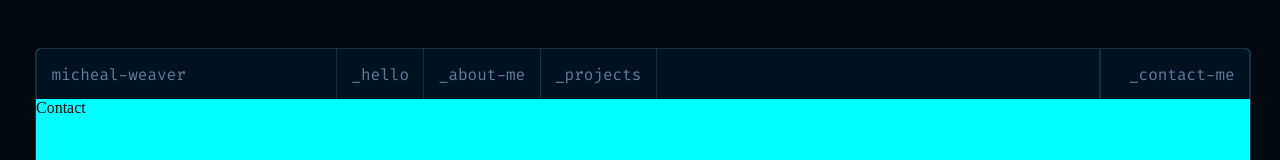
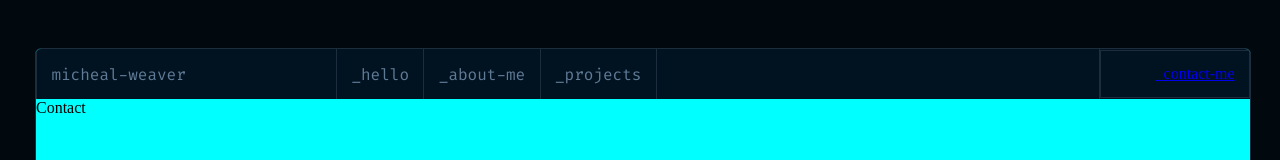
Before and after one commit to INDIANA-Jen/portfolio_client, a React (Vite) app: page /contact in a window 1280 px wide. Shown: the top 160 px of the page. Built offline with nearby package versions, Linux system fonts and the light colour scheme.

Commit message:
test code active navbar elements: Navcard

```diff
--- a/src/components/Header/navbar/navcards/Navcard.jsx
+++ b/src/components/Header/navbar/navcards/Navcard.jsx
@@ -12,7 +12,11 @@ const Navcard = ({ label, target }) => {
       {/* className={styles.navlink: applies a locally scoped styled class */}
       {/* {label}: dynamically displays the link text */}
 
-      <NavLink to={target} className={styles.navlink}>
+      <NavLink
+      to={target}
+      className={({isActive}) =>
+        isActive ? styles.actives : styles.navlink
+      }>
         {label}
       </NavLink>
     </div>
```
